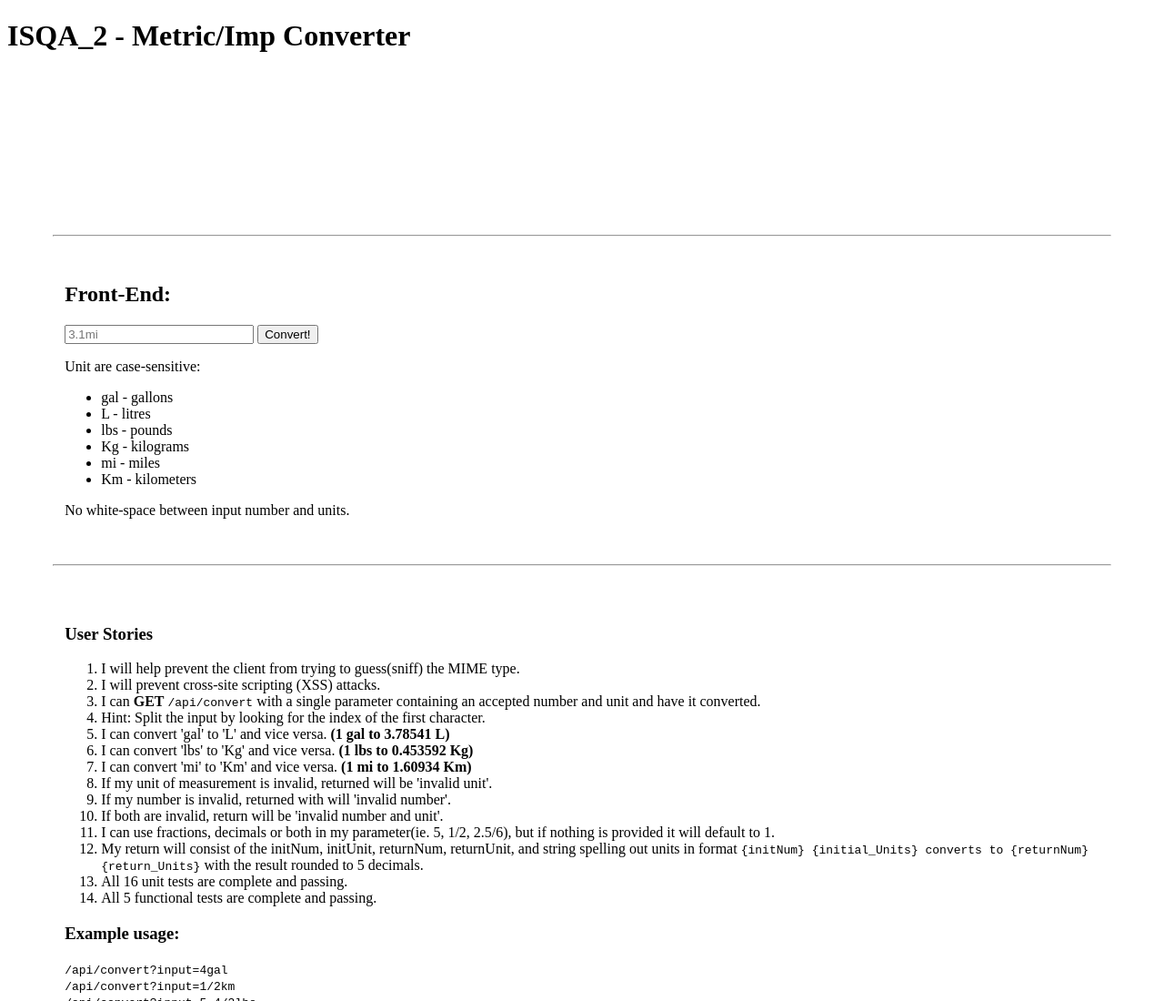
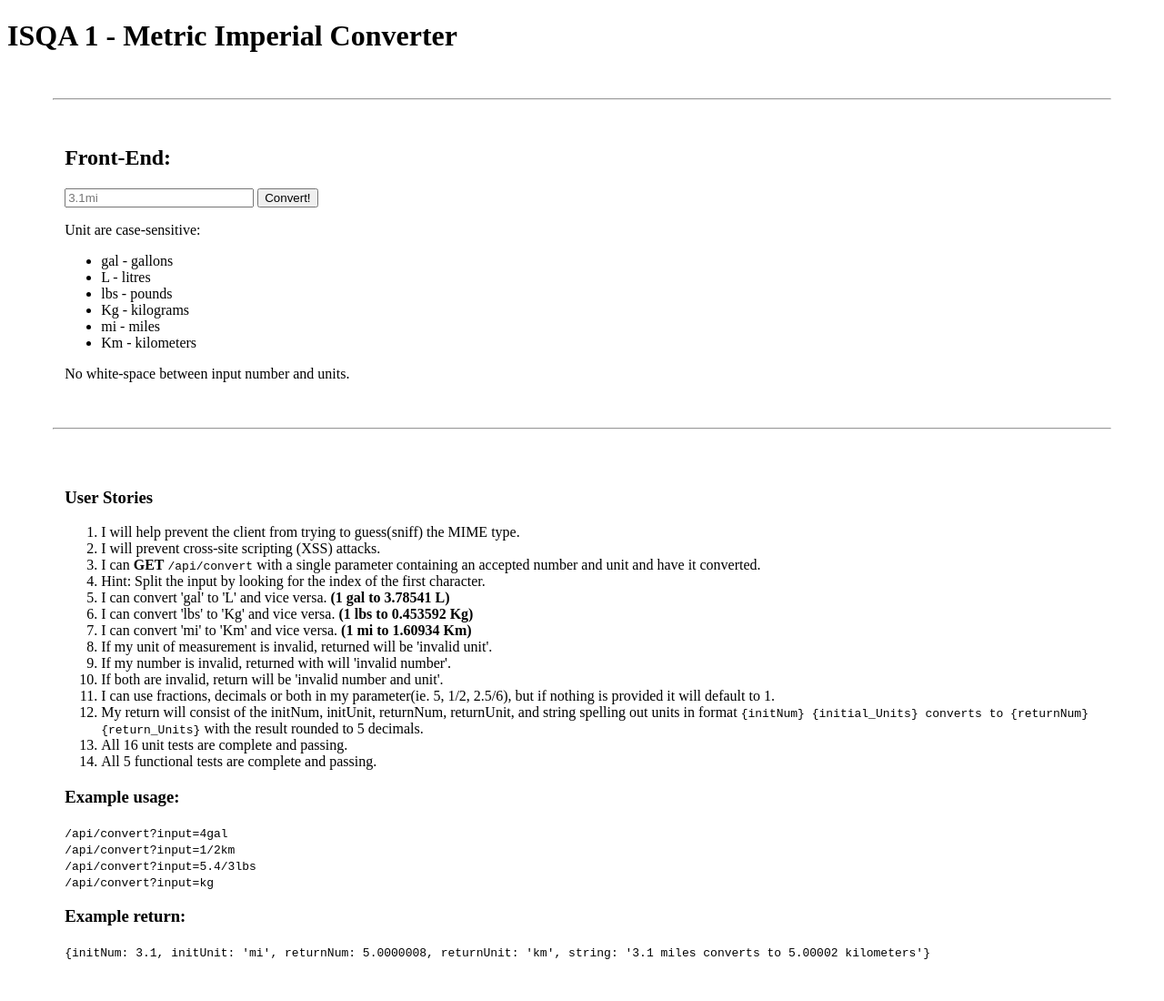
Before and after one commit to numoonchld/fcc-metric-us-converter, a website: page views/index.html in a window 1280 px wide. Shown: the top 1100 px of the page at 91% size. Drawn offline with Linux system fonts and the light colour scheme; files that its build step writes are made by us from their sources.

Commit message:
🤒🕍 Updated with Glitch

```diff
--- a/server.js
+++ b/server.js
@@ -36,8 +36,7 @@ app.route('/hello')
 
 // You will add any security features to server.js
 
-
-// 1. It still has limited support.
+// 1. Don't Sniff Mimetype:
 app.use(helmet.noSniff());
 
 // 2. It still has limited support.
--- a/views/index.html
+++ b/views/index.html
@@ -2,7 +2,7 @@
 <html>
 
   <head>
-    <title>Welcome to HyperDev!</title>
+    <title>FCC ISQA - Metric Imperial Converter </title>
     <meta name="description" content="A cool thing made with HyperDev">
     <link id="favicon" rel="icon" href="https://hyperdev.com/favicon-app.ico" type="image/x-icon">
     <meta charset="utf-8">
@@ -15,12 +15,12 @@
 
     <header>
       <h1>
-        ISQA_2 - Metric/Imp Converter
+        ISQA 1 - Metric Imperial Converter
       </h1>
     </header>
 
 
-        <hr style="margin: 50px; margin-top: 200px">
+        <hr style="margin: 50px;">
 
         <div id="testui" style="margin-left: 5%">
 
```
Also changed, not shown: README.md.
